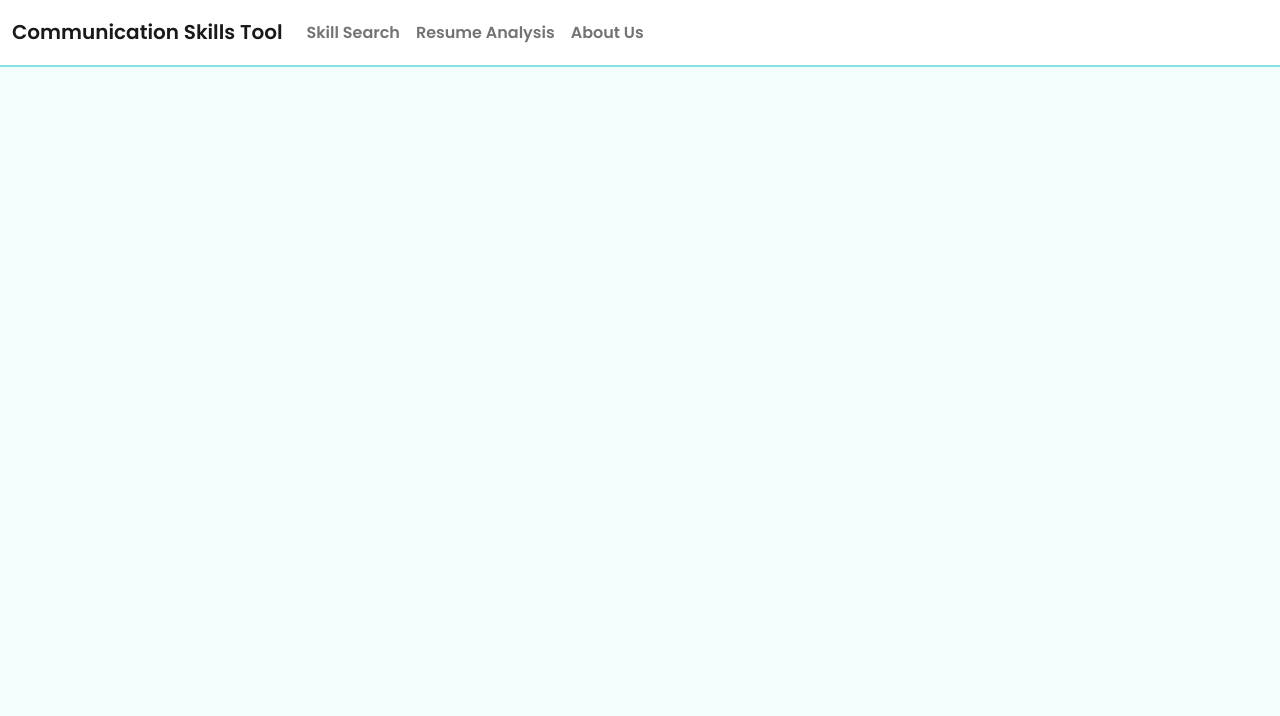
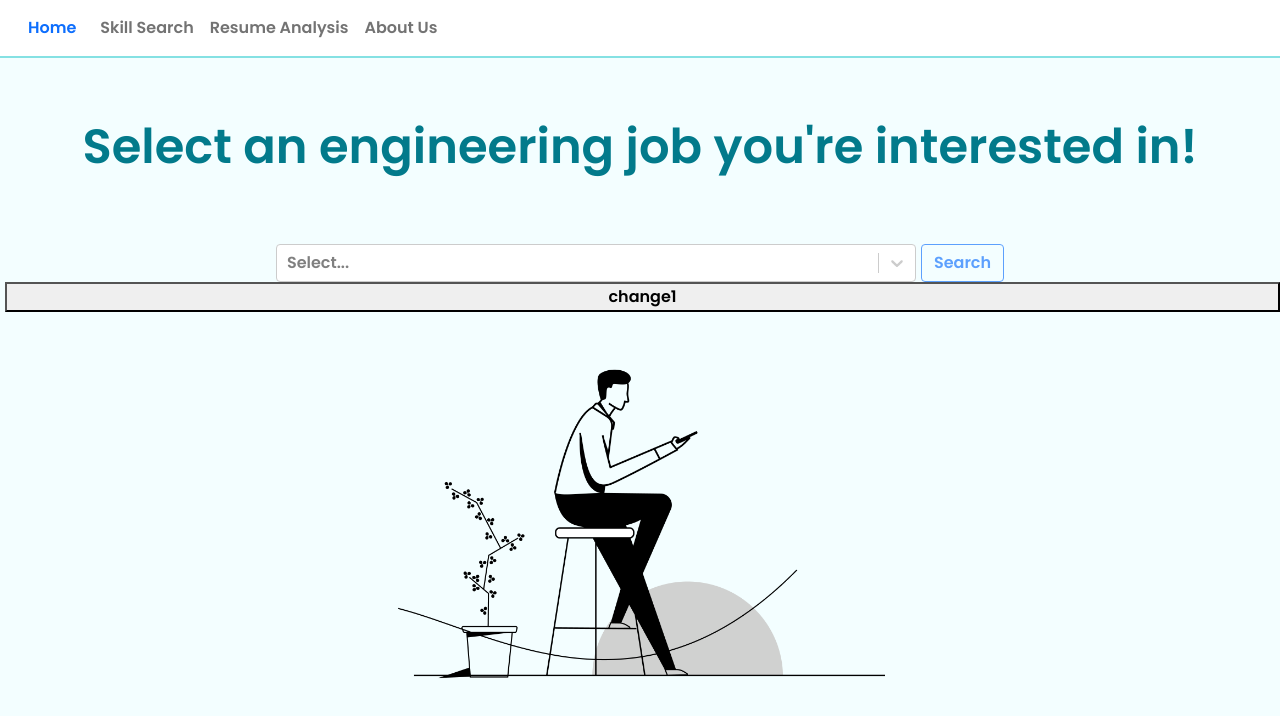
Before and after one commit to roninsharma25/Communication-User-Tool, a React (Create React App) app: page /skill-search in a window 1280 px wide. Shown: the top 716 px of the page. Built offline with nearby package versions, Linux system fonts and the light colour scheme; no server answers.

Commit message:
small wording changes

```diff
--- a/src/App.js
+++ b/src/App.js
@@ -31,13 +31,14 @@
 
         <nav class="navbar navbar-expand-lg navbar-light bg-white">
           <div class="container-fluid">
-            <h3 class="navbar-brand name" href="#">Communication Skills Tool</h3>
+            {/* <h3 class="navbar-brand name" href="#">Communication Skills Tool</h3> */}
+            <Link to="/" class="nav-link" aria-current="page">Home</Link>
             <button class="navbar-toggler" type="button" data-bs-toggle="collapse" data-bs-target="#navbarNavAltMarkup" aria-controls="navbarNavAltMarkup" aria-expanded="false" aria-label="Toggle navigation">
               <span class="navbar-toggler-icon"></span>
             </button>
             <div class="collapse navbar-collapse" id="navbarNavAltMarkup">
               <div class="navbar-nav">
-                <Link to="/" class="nav-link" aria-current="page">Skill Search</Link>
+                <Link to="/skill-search" class="nav-link" aria-current="page">Skill Search</Link>
                 <Link to="/resume_analysis" class="nav-link" aria-current="page">Resume Analysis</Link>
                 <Link to="/about" class="nav-link" aria-current="page">About Us</Link>
               </div>
@@ -46,7 +47,7 @@
         </nav>
 
         <Routes>
-          <Route exact path='/' element={<SkillSearch />}></Route>
+          <Route exact path='/skill-search' element={<SkillSearch />}></Route>
           <Route exact path='/resume_analysis' element={<ResumeAnalysis />}></Route>
           <Route exact path='/about' element={<About />}></Route>
         </Routes>
--- a/src/components/SkillSearch.js
+++ b/src/components/SkillSearch.js
@@ -199,7 +199,7 @@
 
         return (
             <div className="skill-search-container" >
-                <h1 className="title">Search for Jobs You're Interested In!</h1>
+                <h1 className="title">Select an engineering job you're interested in!</h1>
                 <div className="skill-search">
                     <Select className="searchbar" options={options} isClearable={true} onChange={this.handleChange} />
                     <button type="button" class="btn btn-outline-primary" onClick={this.onClick} disabled={!this.state.selectedOption}
```
